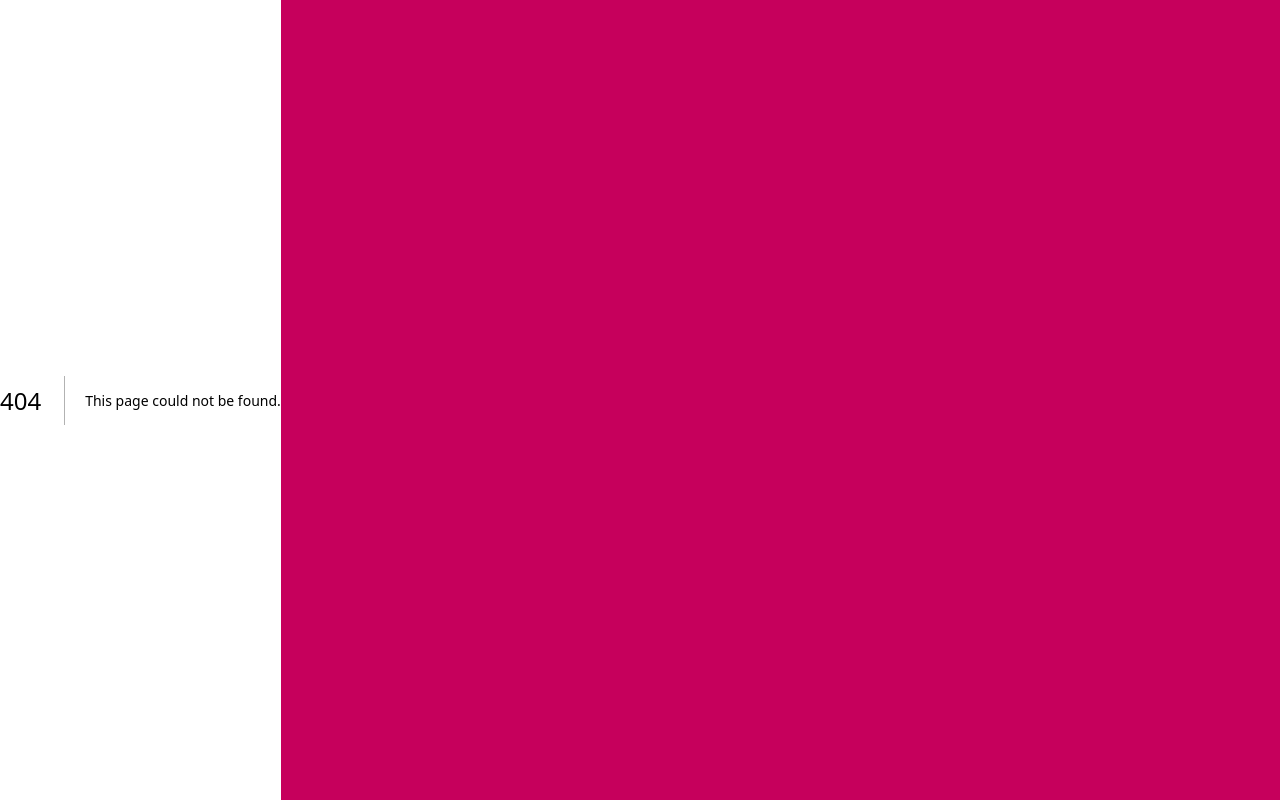
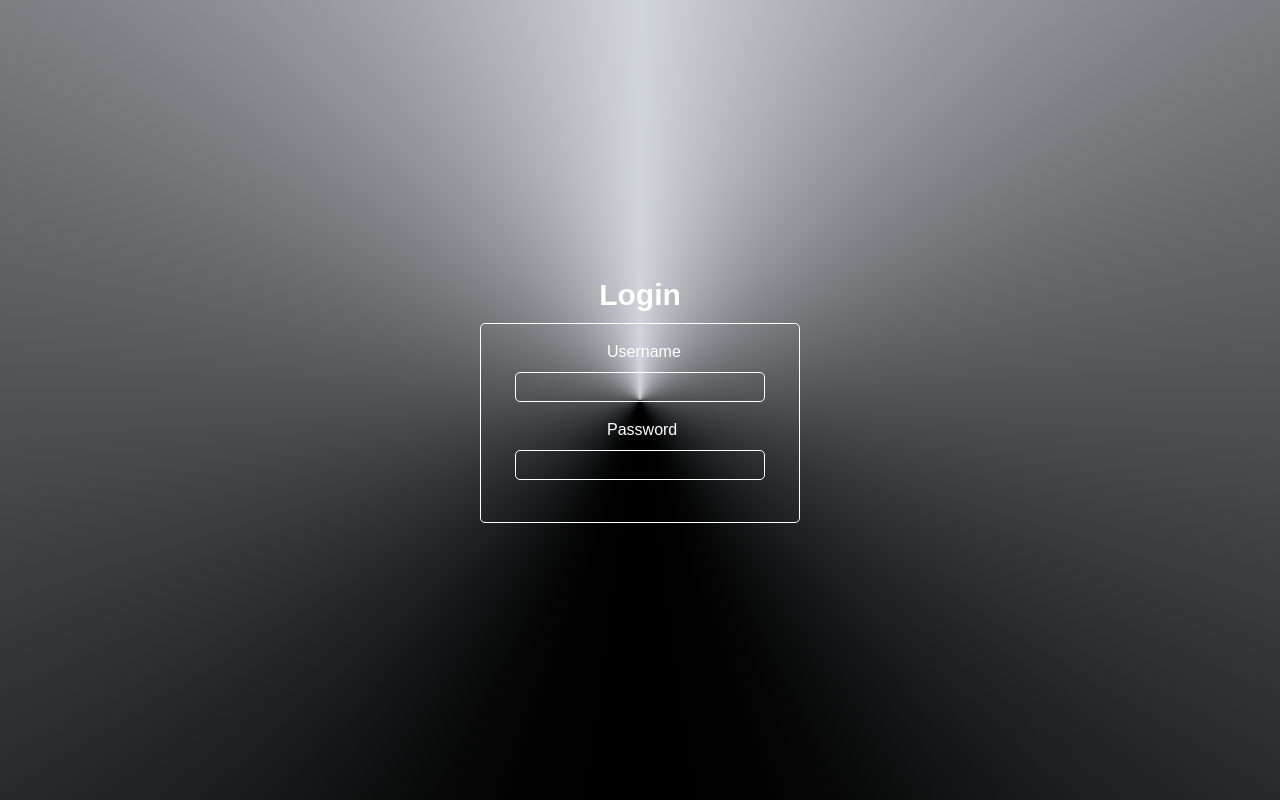
Before and after one commit to imtheround/info, a Next.js app: page /formulaire in a window 1280 px wide. Before the commit this address had no page. Built offline with nearby package versions, Linux system fonts and the light colour scheme.

Commit message:
added some stuff

```diff
--- /dev/null
+++ b/app/formulaire/page.tsx
@@ -0,0 +1,80 @@
+'use client';
+
+
+import { use, useState } from "react";
+import { useRouter } from 'next/navigation';
+export default function Home(){
+  const router = useRouter()
+  const [username, setUsername] = useState("");
+  const [password, Setpassword] = useState("");
+  const [loggedin, setLoggedin] = useState(false)
+  const [failedLogin, setFailedlogin] = useState(false)
+  // callback for the form
+  // the e.preventdefault is from gpt cuz i didnt know how to prevent full refresh when submit
+  const submitCallback = (e: React.FormEvent) => {
+    e.preventDefault();
+    if (password === "admin123" && username === "admin"){
+    setLoggedin(true)
+    setTimeout(() => {
+      router.push("/");
+    }, 3000);
+
+    } else {
+      alert('try again gg')
+    }
+  }
+
+  //handle for change (js setting the value to the value in the forme)
+  const handleChange = (e:any) => {
+    setUsername(e.target.value);
+  }
+  // same thing here
+  const handleChangePassword = (e:any) => {
+    Setpassword(e.target.value);
+  }
+  // returns the actual html
+  return(
+   // parent div for everything + background
+  <div className="bg-conic-180 from-black via-gray-300 to-black w-[100vw] h-[100vh] flex">
+    <div className="mt-8 mx-auto h-[300px] grid">
+        {/* login thingy*/}
+      <h1 className="text-white text-[30px] mx-auto font-extrabold pt-[30vh] ">
+        Login
+      </h1>
+      {/* login box*/}
+      <div className="mt-1.5 mx-auto w-[320px] h-[200px] border-[1px] border-solid border-white rounded-[5px]  hover:w-[340px] duration-500 flex  hover:backdrop-blur-[25px]">
+        {/* a div here to wrap things up cuz of flex*/}
+        <div className="mx-auto">
+        <h1 className="pt-4 text-white ml-3 mx-auto  pl-[80px]">Username</h1>
+        {/* form n.1*/}
+        <form onSubmit={submitCallback}>
+          <input
+            className="mt-2 w-[250px] h-[30px] rounded-[5px] border-[1px] hover:border-[2.5px] border-solid border-white text-white text-center mx-auto"
+            type="text"
+            id="myInput"
+            value={username}
+            onChange={handleChange}
+          />
+        </form>
+
+        <h1 className="pt-4 text-white ml-3 mx-auto  pl-[80px]">Password</h1>
+        {/* form n.2*/}
+        <form onSubmit={submitCallback}>
+          <input
+            className="hover:border-[2.5px] mt-2 w-[250px] h-[30px] rounded-[5px] border-[1px] border-solid border-white text-white text-center mx-auto"
+            type="password"
+            id="passwordinput"
+            value={password}
+            onChange={handleChangePassword}
+          />
+        </form>
+       </div>
+      </div>
+      {/* displayed when logged in */}
+      {loggedin && <p className="mx-auto text-green-500 text-[20px] pt-5 font-bold">Logged in successfully!! You will be redirected in 3 seconds</p>}
+    </div>
+
+  </div>
+
+ )
+}
--- a/app/layout.tsx
+++ b/app/layout.tsx
@@ -23,7 +23,7 @@ export default function RootLayout({
   children: React.ReactNode;
 }>) {
   return (
-    <html lang="en" className="scroll-smooth bg-pink-700 flex">
+    <html lang="en" className="scroll-smooth bg-pink-700">
       <body
         className={`${geistSans.variable} ${geistMono.variable} antialiased`}
       >
```
Also changed, not shown: public/ressources/skibidi.webp (added).
